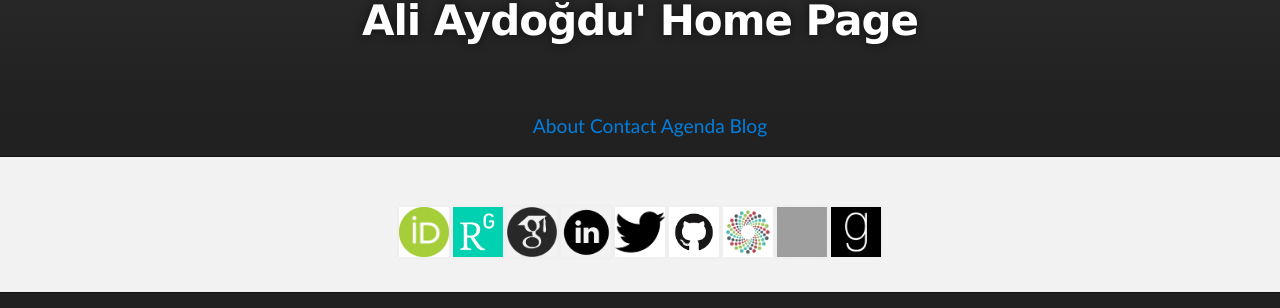
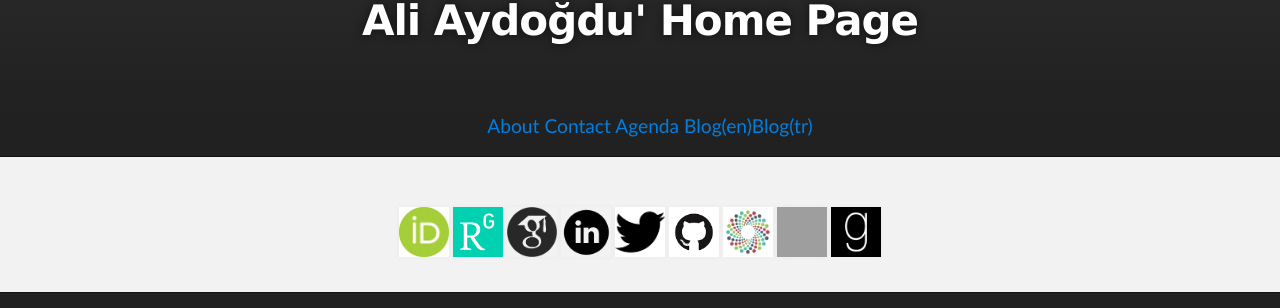
Before and after one commit to aydogduali/aydogduali.github.io, a Jekyll site: the page built from index.md, in a window 1280 px wide. Shown: the part 299-607 px from the top of the page. Built offline with Jekyll 4.4.1, drawn with Linux system fonts in a browser that asks for light colours; the repository's description, which GitHub fills in, is left out; grey boxes are pictures that could not be loaded.

Commit message:
update blog

```diff
--- a/_layouts/mainpage.html
+++ b/_layouts/mainpage.html
@@ -56,7 +56,7 @@
      <div class="container">
         <nav class="main-nav">
             <ul>
-               <a href="/about">About</a> <a href="/contact">Contact</a> <a href="/calendar">Agenda</a>  <a href="/blog">Blog</a>
+               <a href="/about">About</a> <a href="/contact">Contact</a> <a href="/calendar">Agenda</a>  <a href="/blog_en">Blog(en)</a><a href="/blog_tr">Blog(tr)</a>
             </ul>
         </nav>
       </div>
```
